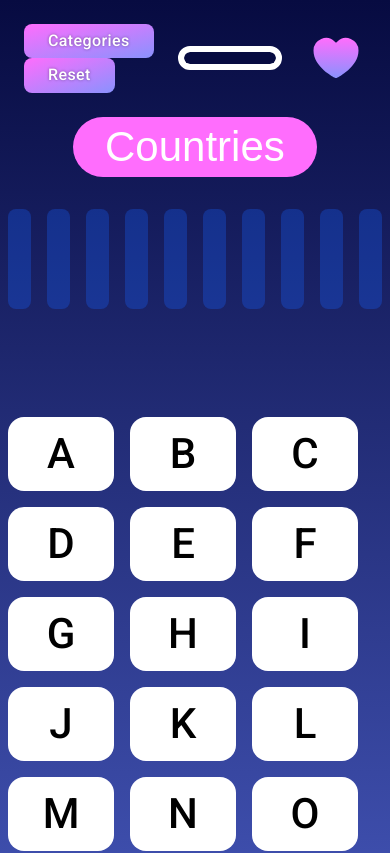
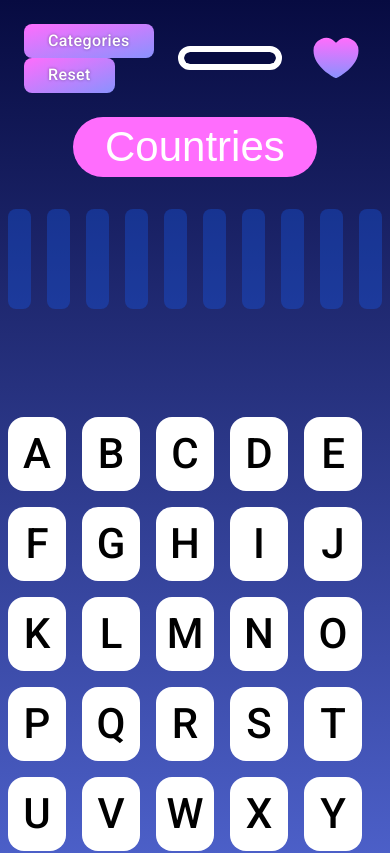
Before and after one commit to danielstephany/flashyQ, a React app: page / in a window 390 px wide. Shown: the top 853 px of the page. Built offline with nearby package versions, Linux system fonts and the light colour scheme; a web font is replaced by a local one.

Commit message:
added mobile styles for letter list

```diff
--- a/src/views/Main/LetterList/LetterList.tsx
+++ b/src/views/Main/LetterList/LetterList.tsx
@@ -34,6 +34,24 @@ const LetterList = styled(LetterListComp)`
     width: 100%;
     max-width: 1098px;
     margin: 0px auto 36px;
+    @media (max-width: 1146px){
+        max-width: 954px;
+        ${LetterListButton} {
+            width: 90px;
+        }
+    }
+    @media (max-width: 1000px){
+        max-width: 810px;
+        ${LetterListButton} {
+            width: 74px;
+        }
+    }
+    @media (max-width: 840px){
+        max-width: 666px;
+        ${LetterListButton} {
+            width: 58px;
+        }
+    }
 ` as typeof LetterListComp
 
 export default LetterList
```
